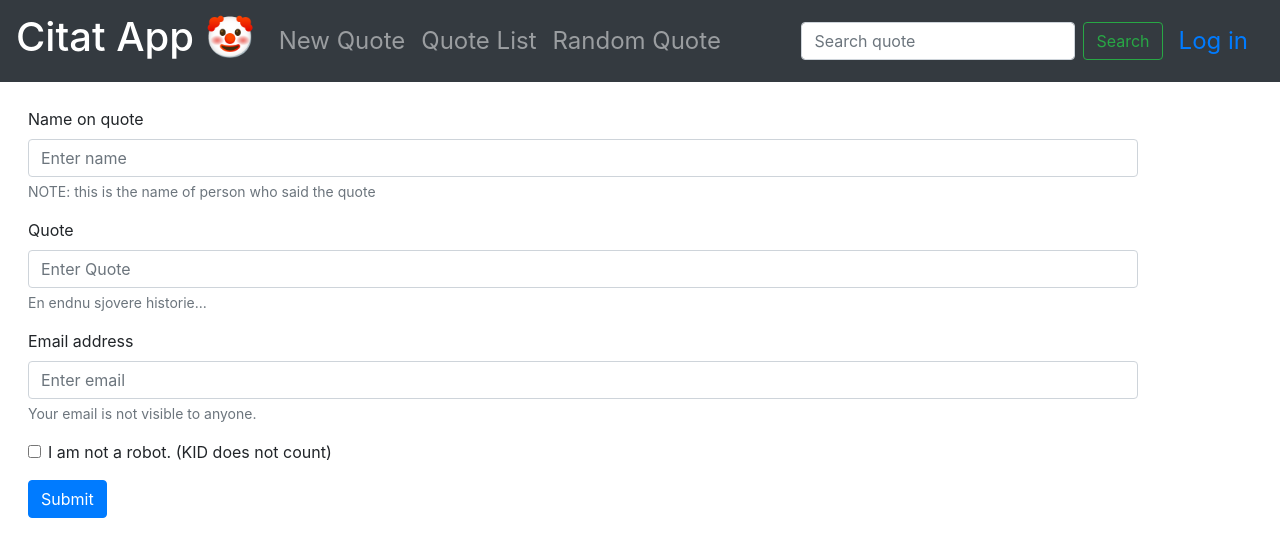
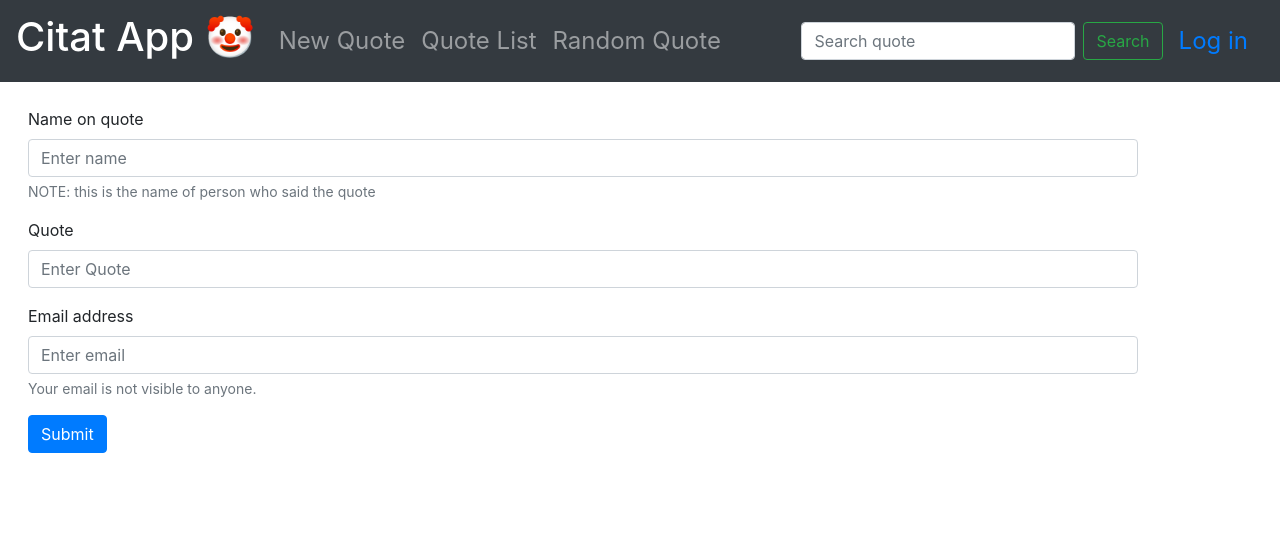
Before and after one commit to nrholm1/citat-app, a React (Create React App) app in the folder app/: page /create-edit in a window 1280 px wide. Shown: the top 556 px of the page. Built offline with nearby package versions, Linux system fonts and the light colour scheme.

Commit message:
Make description field fixed size on quote card

```diff
--- a/app/src/components/create-edit-quote.tsx
+++ b/app/src/components/create-edit-quote.tsx
@@ -40,9 +40,6 @@ function CreateEditQuote() {
                         onChange={e => setQuoteText(e.target.value)}
                         type="text"
                         placeholder="Enter Quote" />
-                    <Form.Text className="text-muted">
-                    En endnu sjovere historie...
-                    </Form.Text>
                 </Form.Group>
                 <Form.Group controlId="formEmail">
                     <Form.Label>Email address</Form.Label>
@@ -53,9 +50,6 @@ function CreateEditQuote() {
                     <Form.Text className="text-muted">
                     Your email is not visible to anyone.
                     </Form.Text>
-                </Form.Group>
-                <Form.Group controlId="formBasicCheckbox">
-                    <Form.Check type="checkbox" label="I am not a robot. (KID does not count)" />
                 </Form.Group>
                 <Button
                     variant="primary"
--- a/app/src/components/quote/quote-card.tsx
+++ b/app/src/components/quote/quote-card.tsx
@@ -132,7 +132,7 @@ function QuoteCard(props: any) {
                         <td style={{maxWidth: "50px"}}>
                             { data.Name }
                         </td>
-                        <td style={{textAlign: "left", maxWidth: "300px" }}>
+                        <td style={{textAlign: "left", minWidth: "300px", maxWidth: "300px" }}>
                             { data.Text }
                         </td>
                         <td>
```
